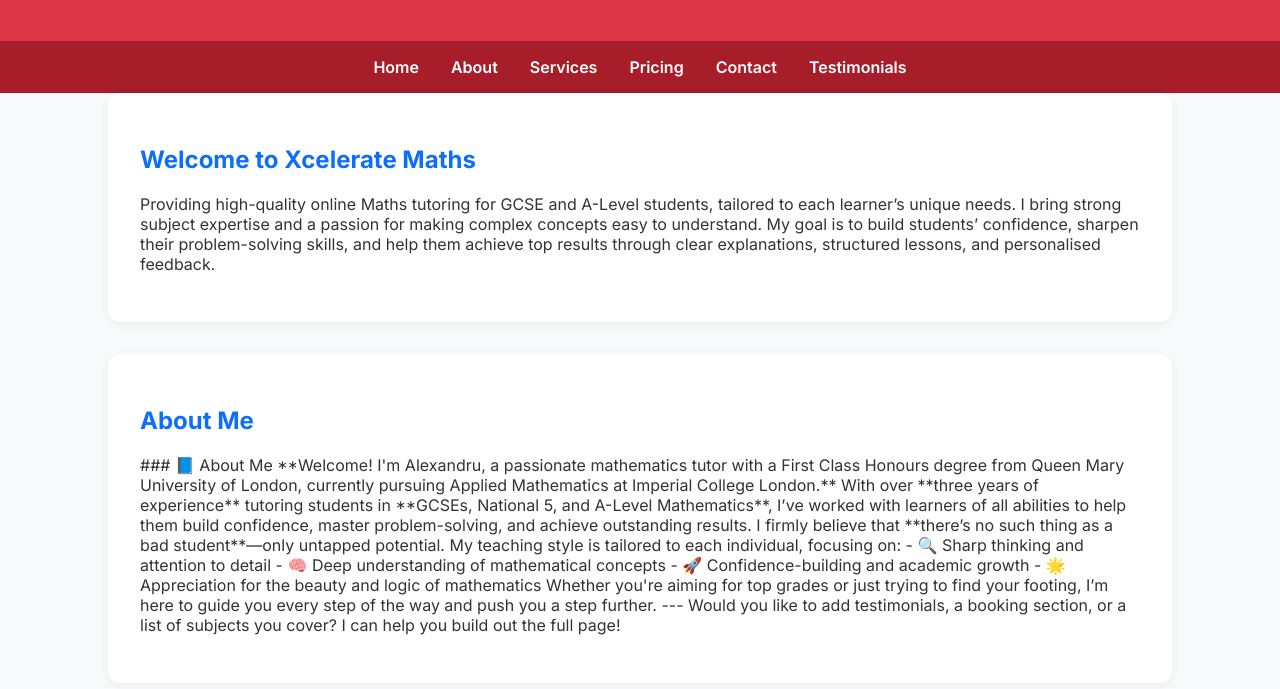
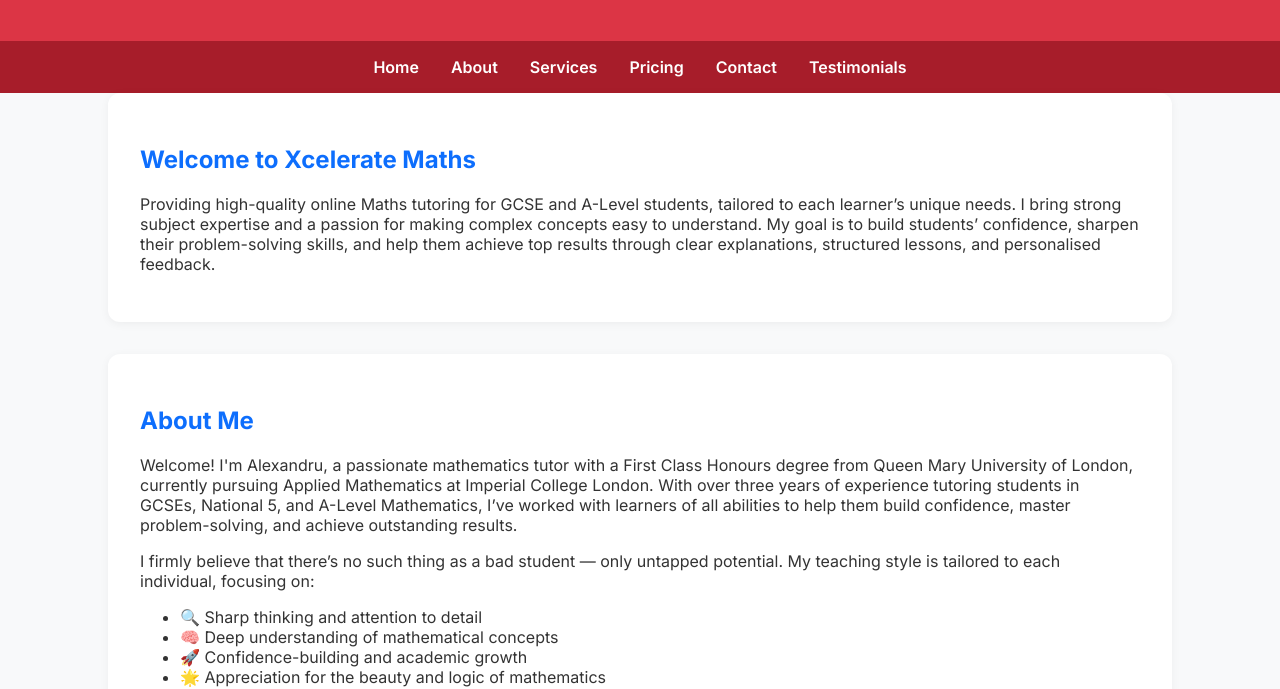
Before and after one commit to xcelerate-maths/xcelerate-maths.github.io, a plain HTML site: page index.html in a window 1280 px wide. Shown: the part 133-822 px from the top of the page. Drawn offline with Linux system fonts and the light colour scheme.

Commit message:
Update index.html

```diff
--- a/index.html
+++ b/index.html
@@ -84,23 +84,20 @@ nav {
   <section id="about" class="card">
     <h2>About Me</h2>
     <p>
-### 📘 About Me
 
-**Welcome! I'm Alexandru, a passionate mathematics tutor with a First Class Honours degree from Queen Mary University of London, currently pursuing Applied Mathematics at Imperial College London.**
+Welcome! I'm Alexandru, a passionate mathematics tutor with a First Class Honours degree from Queen Mary University of London, currently pursuing Applied Mathematics at Imperial College London.
 
-With over **three years of experience** tutoring students in **GCSEs, National 5, and A-Level Mathematics**, I’ve worked with learners of all abilities to help them build confidence, master problem-solving, and achieve outstanding results.
+With over three years of experience tutoring students in GCSEs, National 5, and A-Level Mathematics, I’ve worked with learners of all abilities to help them build confidence, master problem-solving, and achieve outstanding results.
 
-I firmly believe that **there’s no such thing as a bad student**—only untapped potential. My teaching style is tailored to each individual, focusing on:
-- 🔍 Sharp thinking and attention to detail
-- 🧠 Deep understanding of mathematical concepts
-- 🚀 Confidence-building and academic growth
-- 🌟 Appreciation for the beauty and logic of mathematics
+<p>I firmly believe that there’s no such thing as a bad student — only untapped potential. My teaching style is tailored to each individual, focusing on:</p>
+<ul>
+  <li>🔍 Sharp thinking and attention to detail</li>
+  <li>🧠 Deep understanding of mathematical concepts</li>
+  <li>🚀 Confidence-building and academic growth</li>
+  <li>🌟 Appreciation for the beauty and logic of mathematics</li>
+</ul>
 
 Whether you're aiming for top grades or just trying to find your footing, I’m here to guide you every step of the way and push you a step further.
-
----
-
-Would you like to add testimonials, a booking section, or a list of subjects you cover? I can help you build out the full page!</p>
   </section>
 
   <section id="services" class="card">
```
